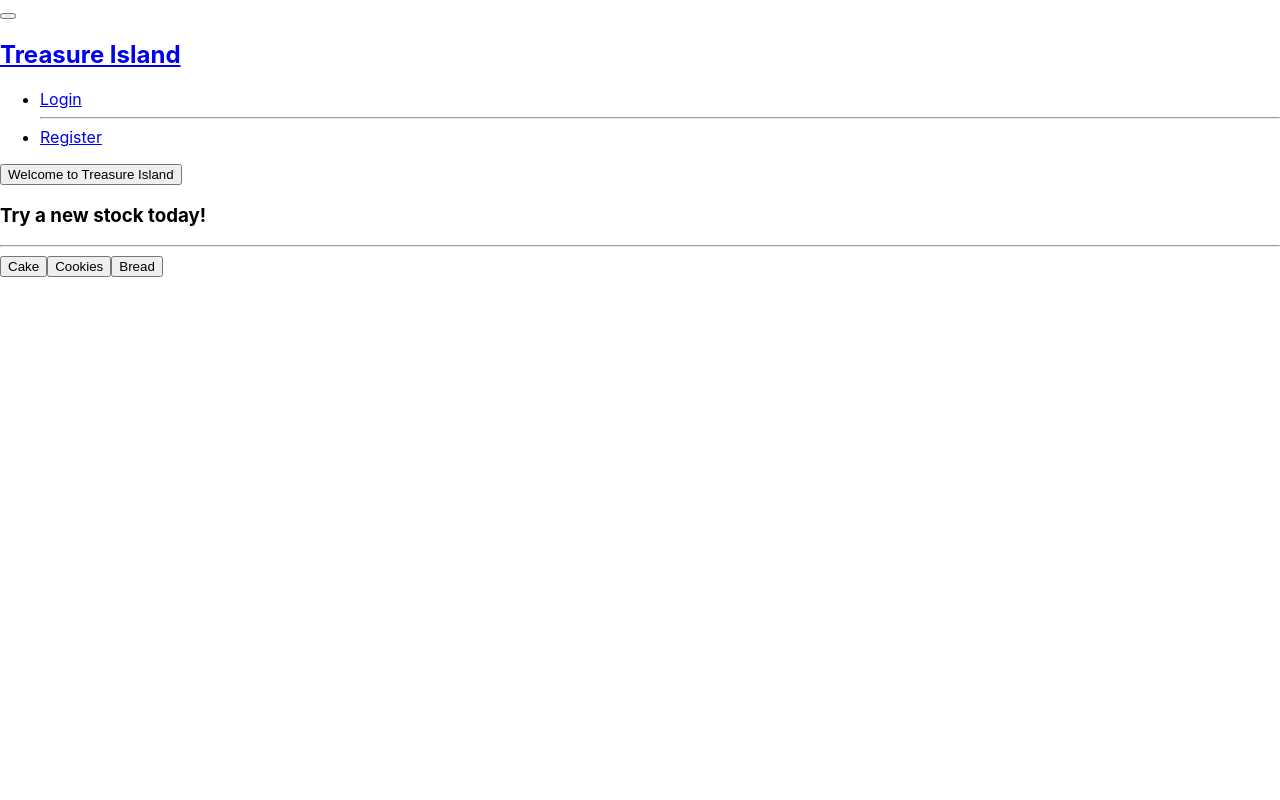
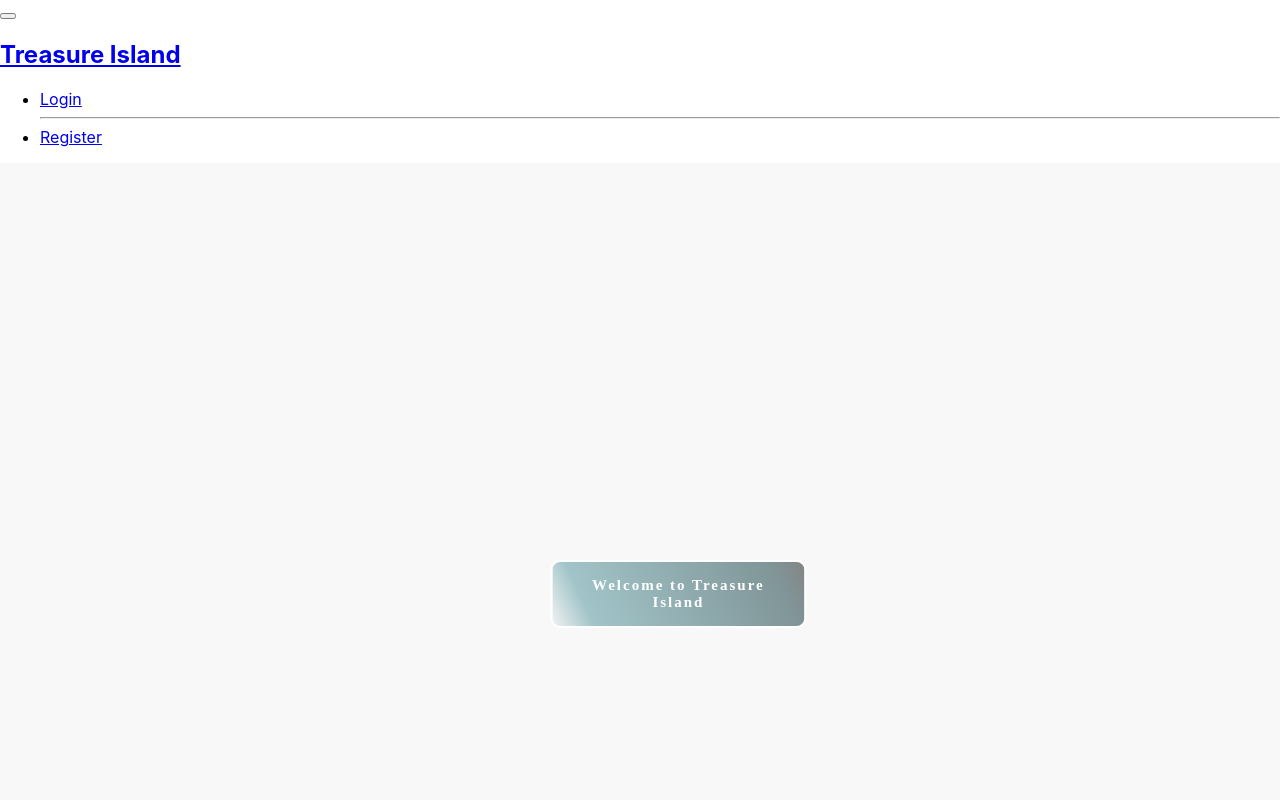
Before and after one commit to csWendy/ttp-fs, a React (Create React App) app: page / in a window 1280 px wide. Shown: the top 800 px of the page. Built offline with nearby package versions, Linux system fonts and the light colour scheme.

Commit message:
work on landing.js and landing.css

```diff
--- a/src/Components/Categories/Categories.js
+++ b/src/Components/Categories/Categories.js
@@ -15,9 +15,8 @@ class Categories extends Component{
         return(
             <div className="categories_section">
                 <section className="step2" >
-                    <input className="categoriesBtn" type="button" value="Cake" onClick={this.handleCategory} ></input>
-                    <input className="categoriesBtn" type="button" value="Cookies" onClick={this.handleCategory}></input>
-                    <input className="categoriesBtn" type="button" value="Bread" onClick={this.handleCategory}></input>
+                    <input className="categoriesBtn" type="button" value="Portfolio" onClick={this.handleCategory} ></input>
+                    <input className="categoriesBtn" type="button" value="Transactions" onClick={this.handleCategory}></input>
                 </section>
             </div>
         )
--- /dev/null
+++ b/src/Components/Landing/Landing.css
@@ -0,0 +1,90 @@
+@import url('https://fonts.googleapis.com/css?family=Rajdhani');
+
+body {
+	padding:0;
+	margin:0;
+}
+
+.landingCover {
+	background-size: cover;
+	background-color:#F8F8F8;
+	background-repeat: no-repeat;
+	background-position: center;
+	background-attachment:fixed;
+	margin:0;
+	height:97vh;
+	width: 100%;
+	min-height: 100%;
+}
+
+.landingCover button {
+	position:fixed;
+	top: 70%;
+	transform: translateX(215%);
+	background: transparent;
+	padding: 15px 20px;
+	color: #fff;
+	font-family: 'Dekko', cursive;
+	background: rgb(133,133,133);
+	background: linear-gradient(245deg, rgba(133,133,133,1) 0%, rgba(128,149,152,1) 12%, rgba(161,196,200,1) 85%, rgba(236,239,240,1) 99%);
+	transition: all 0.7s ease-in;
+	font-size: 15px;
+	cursor: pointer;
+	letter-spacing: 2px;
+	border-radius: 10px;
+	width:20%;
+	font-weight: 900;
+	border:2px solid #fff;
+}
+
+.landingCover button:hover {
+	background: rgb(236,239,240);
+	background: linear-gradient(245deg, rgba(236,239,240,1) 0%, rgba(161,196,200,1) 73%, rgba(128,149,152,1) 100%);
+	color: #fff;
+	background-position: 99% 50%;
+}
+
+/* Category section */
+.categoriesLanding {
+	background-color:#E8E8E8;
+	width: 100%;
+	position: absolute;
+	padding-bottom:3%;
+}
+
+.categoriesLanding h3 {
+	padding-top:3%;
+ 	text-align: center;
+ 	font-size: 35px;
+	font-family: 'Rajdhani';
+	color:#A1C4C8;
+	letter-spacing: 2px;
+	width:100%;
+}
+.categoriesLanding hr {
+	border: 0;
+	height: 1.5px;
+	width: 50%;
+	background-image: linear-gradient(to right, #ccc, #A1C4C8, #ccc);
+}
+
+.categoriesLanding {
+	display: flex;
+	flex-wrap: wrap;
+	justify-content: center;
+
+}
+@media(max-width: 768px) {
+	.landingCover button{
+		top:65%;
+		transform: translateX(120%);
+		width:30%;
+	}
+}
+
+@media(max-width: 414px) {
+	.landingCover button{
+		width:60%;
+		transform: translateX(30%);
+	}
+}
--- a/src/Components/Landing/Landing.js
+++ b/src/Components/Landing/Landing.js
@@ -2,7 +2,7 @@ import React, { Component } from 'react';
 
 import Categories from '../Categories/Categories';
 
-// import "../Landing/Landing.css";
+import "../Landing/Landing.css";
 
 class Landing extends Component{
     constructor (props){
@@ -38,7 +38,7 @@ class Landing extends Component{
                     <button onClick={this.handleClick}> Welcome to Treasure Island </button>
                 </div>
 
-                <div className=" categoriesLanding" ref={this.CategorySection}>
+                <div className="categoriesLanding" ref={this.CategorySection}>
                     <h3> Try a new stock today!</h3>
                     <hr />
                     <Categories categoryChange={this.categoryChange}/>
--- a/src/Components/Register.js
+++ b/src/Components/Register.js
@@ -8,7 +8,6 @@ class Register extends Component{
     constructor(props){
         super(props);
         this.state ={
-            name:"",
             email:"",
             password:"",
             success:false
@@ -32,10 +31,6 @@ class Register extends Component{
                     <h1 >Register</h1>
                     <hr />
                     <div className="input-field">
-                        <label className="name">name</label>
-                        <input type="name" id="name" onChange={this.handleUserInput} />
-                    </div>
-                    <div className="input-field">
                         <label className="email">email</label>
                         <input type="email" id="email" onChange={this.handleUserInput} />
                     </div>
```
Also changed, not shown: public/logo192.png (deleted).
